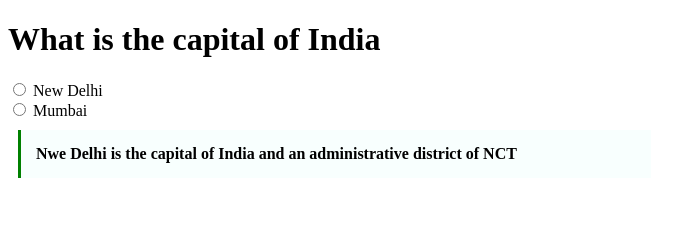
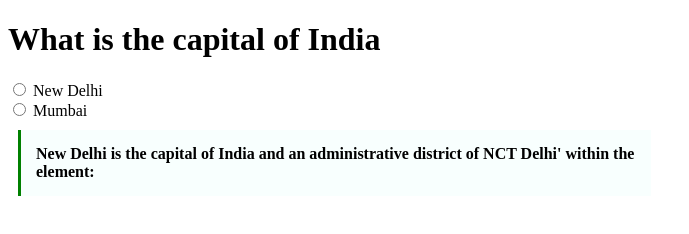
Before and after one commit to acciojob/trivia-hshrivastava123, a website: page main.html in a window 1280 px wide. Shown: the whole page, without its empty margins (0-689 px from the left). Drawn offline with Linux system fonts and the light colour scheme.

Commit message:
blockquote text changed

```diff
--- a/main.html
+++ b/main.html
@@ -17,7 +17,7 @@
 <label for="">Mumbai</label><br>
 
 
-<blockquote cite="https://en.wikipedia.org/wiki/New_Delhi">Nwe Delhi is the capital of India and an administrative district  of NCT
+<blockquote cite="https://en.wikipedia.org/wiki/New_Delhi">New Delhi is the capital of India and an administrative district of NCT Delhi' within the element:
 
 </blockquote>
 
```
